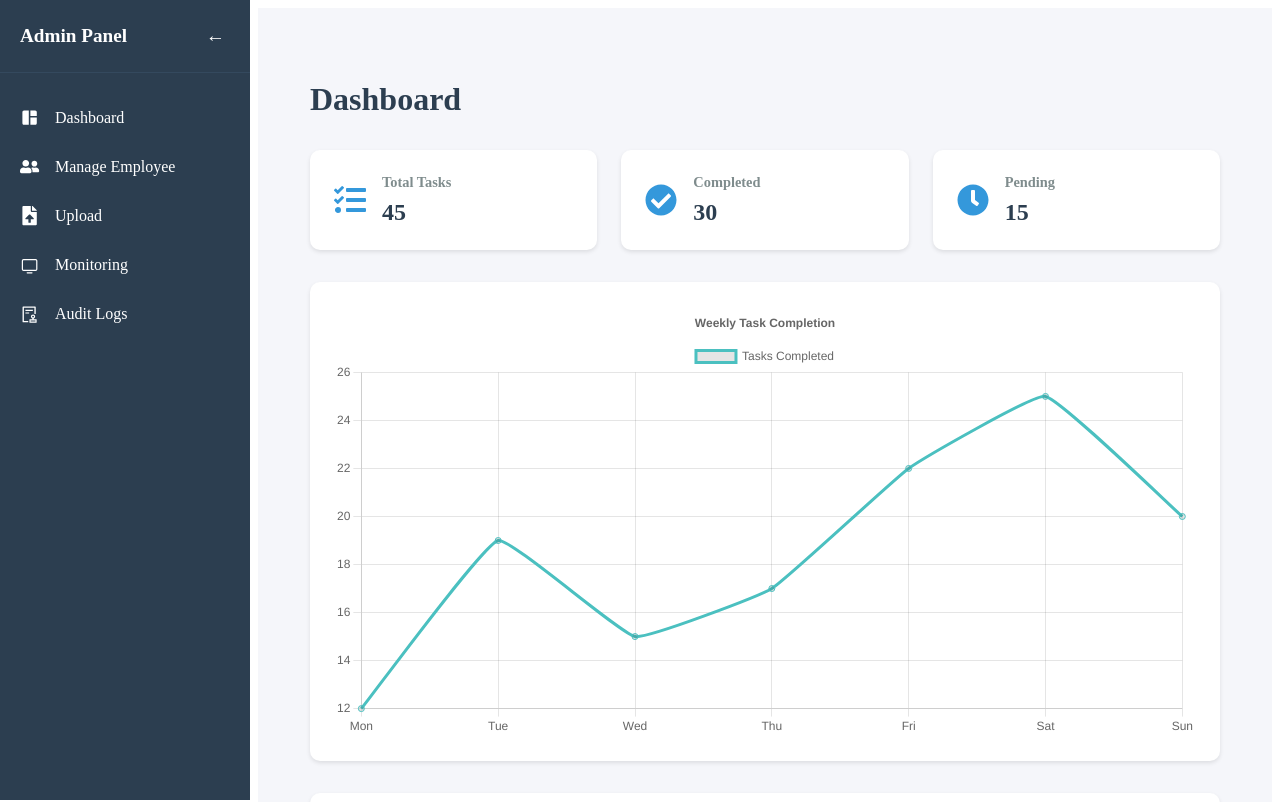
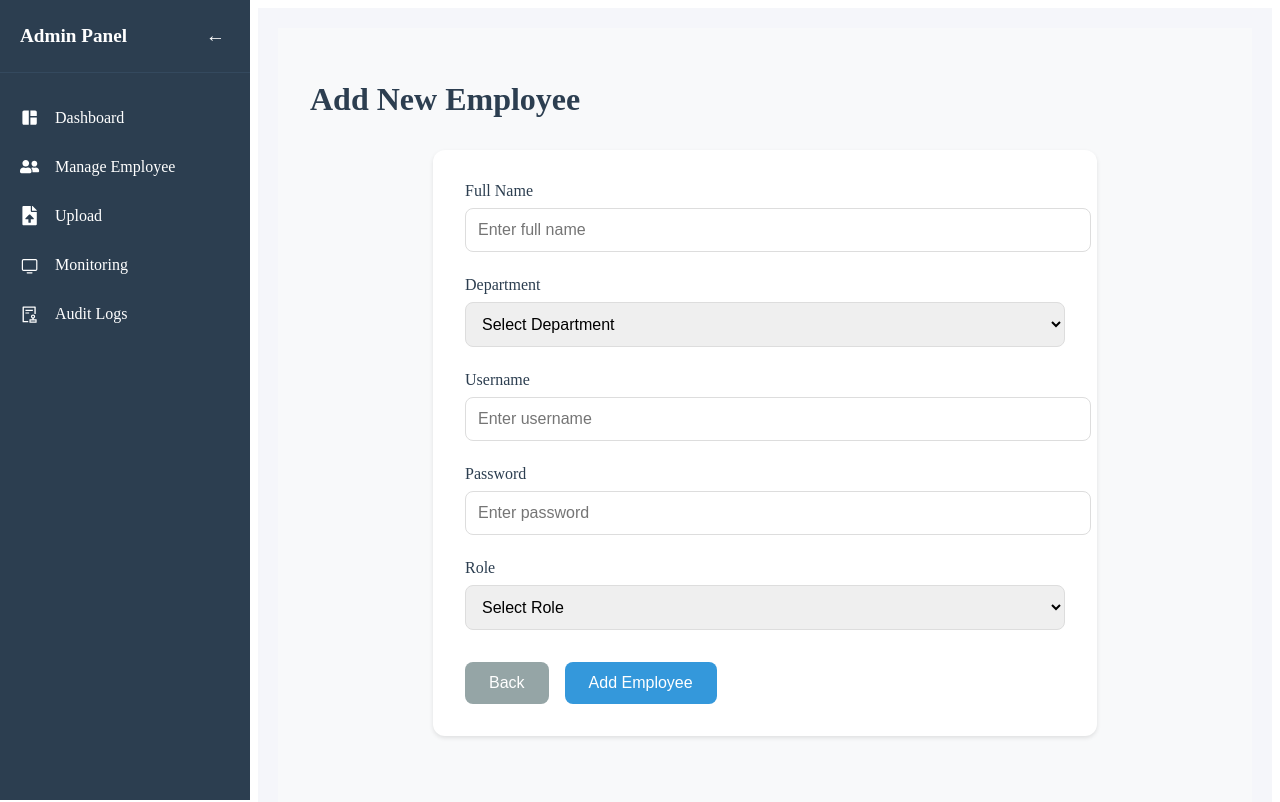
Before and after one commit to yabalap/TO-DO-LIST, a React (Vite) app in the folder client/: page /admin/add-employee in a window 1280 px wide. Before the commit this address led to /admin/dashboard. Shown: the top 802 px of the page. Built offline with nearby package versions, Linux system fonts and the light colour scheme; sample sign-in values are in the browser's storage.

Commit message:
create ui for add employee. admin side

```diff
--- a/client/src/App.jsx
+++ b/client/src/App.jsx
@@ -6,6 +6,7 @@ import EmployeeLayouts from './layouts/EmployeeLayouts';
 import DashboardAdmin from './components/Admin/AdminDashboard/dashboardAdmin';
 import DashboardEmployee from './components/Employee/EmployeeDashboard/dashboardEmployee';
 import ManageEmployee from './components/Admin/ManageEmployee/manageEmployee';
+import AddUser from './components/Admin/ManageEmployee/addUser';
 
 // Protected Route Component
 const ProtectedRoute = ({ children, allowedRoles }) => {
@@ -68,6 +69,7 @@ function App() {
         >
           <Route path="dashboard" element={<DashboardAdmin />} />
           <Route path="manage-employee" element={<ManageEmployee />} />
+          <Route path="add-employee" element={<AddUser />} />
           <Route path="upload" element={<div>Upload Page</div>} />
           <Route path="monitoring" element={<div>Monitoring Page</div>} />
           <Route path="audit-logs" element={<div>Audit Logs Page</div>} />
--- /dev/null
+++ b/client/src/components/Admin/ManageEmployee/addUser.jsx
@@ -0,0 +1,131 @@
+import React, { useState } from 'react';
+import { useNavigate } from 'react-router-dom';
+import '../../../css/Admin/manageEmployee.css';
+
+const AddUser = () => {
+  const navigate = useNavigate();
+  const [formData, setFormData] = useState({
+    name: '',
+    department: '',
+    username: '',
+    password: '',
+    role: ''
+  });
+
+  const departments = ['Audit', 'Accounting', 'HR', 'Engineer', 'IT'];
+  const roles = ['admin', 'employee'];
+
+  const handleChange = (e) => {
+    const { name, value } = e.target;
+    setFormData(prevState => ({
+      ...prevState,
+      [name]: value
+    }));
+  };
+
+  const handleSubmit = (e) => {
+    e.preventDefault();
+    // TODO: Add API call to save employee data
+    console.log('Form submitted:', formData);
+  };
+
+  const handleBack = () => {
+    navigate(-1);
+  };
+
+  return (
+    <div className="manage-employee-container">
+      <div className="manage-employee-header">
+        <h1>Add New Employee</h1>
+      </div>
+
+      <form onSubmit={handleSubmit} className="add-employee-form">
+        <div className="form-group">
+          <label htmlFor="name">Full Name</label>
+          <input
+            type="text"
+            id="name"
+            name="name"
+            value={formData.name}
+            onChange={handleChange}
+            required
+            placeholder="Enter full name"
+          />
+        </div>
+
+        <div className="form-group">
+          <label htmlFor="department">Department</label>
+          <select
+            id="department"
+            name="department"
+            value={formData.department}
+            onChange={handleChange}
+            required
+          >
+            <option value="">Select Department</option>
+            {departments.map((dept) => (
+              <option key={dept} value={dept}>
+                {dept}
+              </option>
+            ))}
+          </select>
+        </div>
+
+        <div className="form-group">
+          <label htmlFor="username">Username</label>
+          <input
+            type="text"
+            id="username"
+            name="username"
+            value={formData.username}
+            onChange={handleChange}
+            required
+            placeholder="Enter username"
+          />
+        </div>
+
+        <div className="form-group">
+          <label htmlFor="password">Password</label>
+          <input
+            type="password"
+            id="password"
+            name="password"
+            value={formData.password}
+            onChange={handleChange}
+            required
+            placeholder="Enter password"
+          />
+        </div>
+
+        <div className="form-group">
+          <label htmlFor="role">Role</label>
+          <select
+            id="role"
+            name="role"
+            value={formData.role}
+            onChange={handleChange}
+            required
+          >
+            <option value="">Select Role</option>
+            {roles.map((role) => (
+              <option key={role} value={role}>
+                {role.charAt(0).toUpperCase() + role.slice(1)}
+              </option>
+            ))}
+          </select>
+        </div>
+
+        <div className="form-buttons">
+          <button type="button" className="back-button" onClick={handleBack}>
+            Back
+          </button>
+          <button type="submit" className="submit-button">
+            Add Employee
+          </button>
+        </div>
+      </form>
+    </div>
+  );
+};
+
+export default AddUser;
--- a/client/src/components/Admin/ManageEmployee/manageEmployee.jsx
+++ b/client/src/components/Admin/ManageEmployee/manageEmployee.jsx
@@ -1,8 +1,10 @@
 import React, { useState } from 'react';
+import { useNavigate } from 'react-router-dom';
 import '../../../css/Admin/manageEmployee.css';
 import { FaSearch, FaPlus } from 'react-icons/fa';
 
 const ManageEmployee = () => {
+  const navigate = useNavigate();
   const [searchQuery, setSearchQuery] = useState('');
   const [users, setUsers] = useState([
     // Sample data - replace with actual API call
@@ -13,6 +15,10 @@ const ManageEmployee = () => {
 
   const handleSearch = (e) => {
     setSearchQuery(e.target.value);
+  };
+
+  const handleAddEmployee = () => {
+    navigate('/admin/add-employee');
   };
 
   const filteredUsers = users.filter(user =>
@@ -34,7 +40,7 @@ const ManageEmployee = () => {
               onChange={handleSearch}
             />
           </div>
-          <button className="add-button">
+          <button className="add-button" onClick={handleAddEmployee}>
             <FaPlus /> Add Employee
           </button>
         </div>
--- a/client/src/css/Admin/manageEmployee.css
+++ b/client/src/css/Admin/manageEmployee.css
@@ -140,3 +140,76 @@
 .action-button.delete:hover {
   background-color: #c0392b;
 }
+
+.add-employee-form {
+  background-color: white;
+  padding: 2rem;
+  border-radius: 12px;
+  box-shadow: 0 2px 4px rgba(0, 0, 0, 0.1);
+  max-width: 600px;
+  margin: 0 auto;
+}
+
+.form-group {
+  margin-bottom: 1.5rem;
+}
+
+.form-group label {
+  display: block;
+  margin-bottom: 0.5rem;
+  color: #2c3e50;
+  font-weight: 500;
+}
+
+.form-group input,
+.form-group select {
+  width: 100%;
+  padding: 0.75rem;
+  border: 1px solid #ddd;
+  border-radius: 8px;
+  font-size: 1rem;
+  transition: all 0.3s ease;
+}
+
+.form-group input:focus,
+.form-group select:focus {
+  outline: none;
+  border-color: #3498db;
+  box-shadow: 0 0 0 2px rgba(52, 152, 219, 0.2);
+}
+
+.form-buttons {
+  display: flex;
+  gap: 1rem;
+  margin-top: 2rem;
+}
+
+.back-button {
+  padding: 0.75rem 1.5rem;
+  background-color: #95a5a6;
+  color: white;
+  border: none;
+  border-radius: 8px;
+  font-size: 1rem;
+  cursor: pointer;
+  transition: background-color 0.3s ease;
+}
+
+.back-button:hover {
+  background-color: #7f8c8d;
+}
+
+.submit-button {
+  padding: 0.75rem 1.5rem;
+  background-color: #3498db;
+  color: white;
+  border: none;
+  border-radius: 8px;
+  font-size: 1rem;
+  cursor: pointer;
+  transition: background-color 0.3s ease;
+}
+
+.submit-button:hover {
+  background-color: #2980b9;
+}
```
